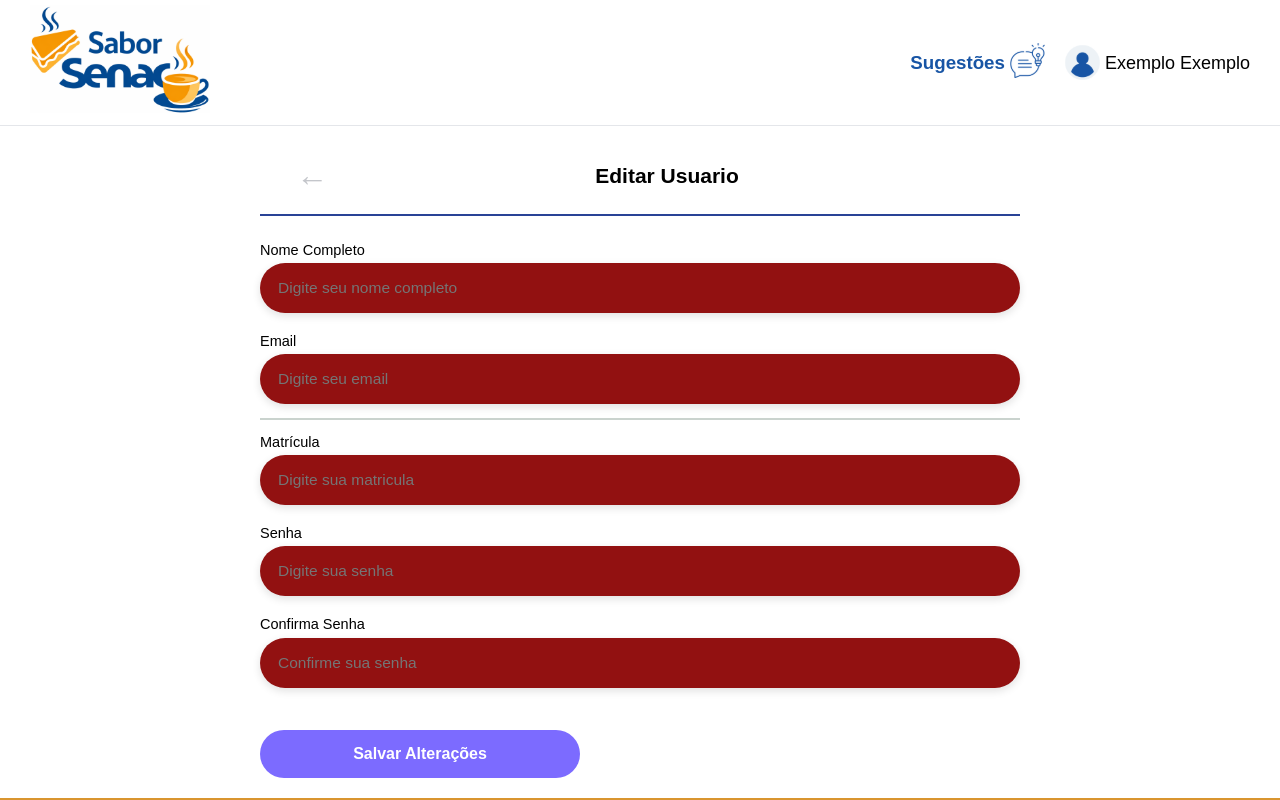
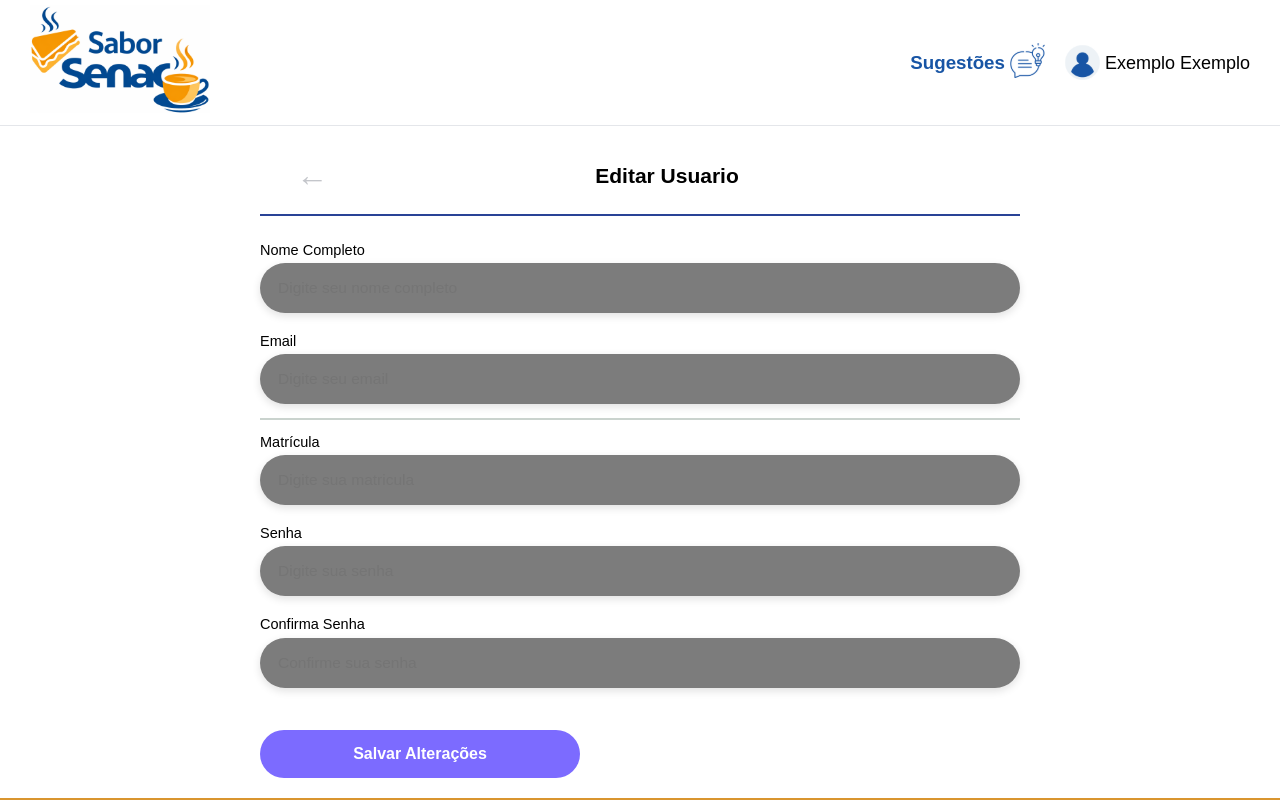
Before and after one commit to gilmariosantos1/saborSenac, a React (Vite) app in the folder Codigos/FrontEnd/: page /EditarUsuario in a window 1280 px wide. Shown: the top 800 px of the page. Built offline with nearby package versions, Linux system fonts and the light colour scheme.

Commit message:
implemetação de editar cadastro
Foram corrigidos e atualizados os codigos, de forma a não dar conflito nos dados e poder salva-los

```diff
--- a/Codigos/FrontEnd/src/pages/EditarCadastroUsuario.css
+++ b/Codigos/FrontEnd/src/pages/EditarCadastroUsuario.css
@@ -89,7 +89,7 @@
   border: none;
   padding: 0 18px;
   font-size: 15.5px;
-  background: #921111;
+  background: #7C7C7C;
   box-shadow: 0 3px 8px rgba(0,0,0,0.12);
 }
 
--- a/Codigos/FrontEnd/src/pages/EditarCadastroUsuario.jsx
+++ b/Codigos/FrontEnd/src/pages/EditarCadastroUsuario.jsx
@@ -1,6 +1,6 @@
 import { useState } from 'react';
 import { useNavigate } from 'react-router-dom';
-// import UsuarioController from './controllers/UsuarioController';
+import UsuarioController from '../controllers/UsuarioController';
 import Header from '../components/header.jsx';
 import Footer from '../components/footer.jsx';
 import './EditarCadastroUsuario.css';
@@ -88,12 +88,12 @@ const EditarUsuario = () => {
               </div>
 
               <div className="field">
-                <label htmlFor="confirma senha"> Confirma Senha</label>
+                <label htmlFor="confirmasenha">Confirma Senha</label>
                 <input
-                  id="confirma senha"
+                  id="confirmasenha"
                   type="password"
                   placeholder="Confirme sua senha"
-                  value={usuario.senha}
+                  value={usuario.confirmasenha}
                   onChange={(e) => setUsuario({...usuario, confirmasenha: e.target.value})}
                 />
               </div>
```
Also changed, not shown: Codigos/FrontEnd/src/pages/controllers/Usuario.js (added, +19 -0 lines).
